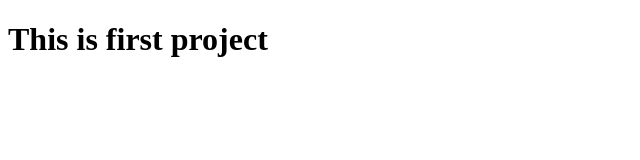
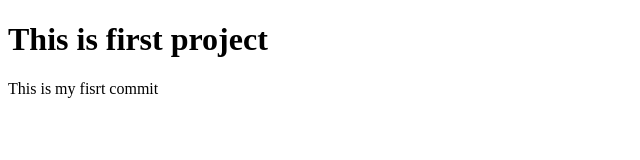
Before and after one commit to Srushti2411/project, a plain HTML site: page index.html in a window 1280 px wide. Shown: the whole page, without its empty margins (0-640 px from the left). Drawn offline with Linux system fonts and the light colour scheme.

Commit message:
this is my first commit

```diff
--- a/index.html
+++ b/index.html
@@ -7,5 +7,6 @@
 </head>
 <body>
     <h1>This is first project</h1>
+    <p>This is my fisrt commit</p>
 </body>
 </html>
```
